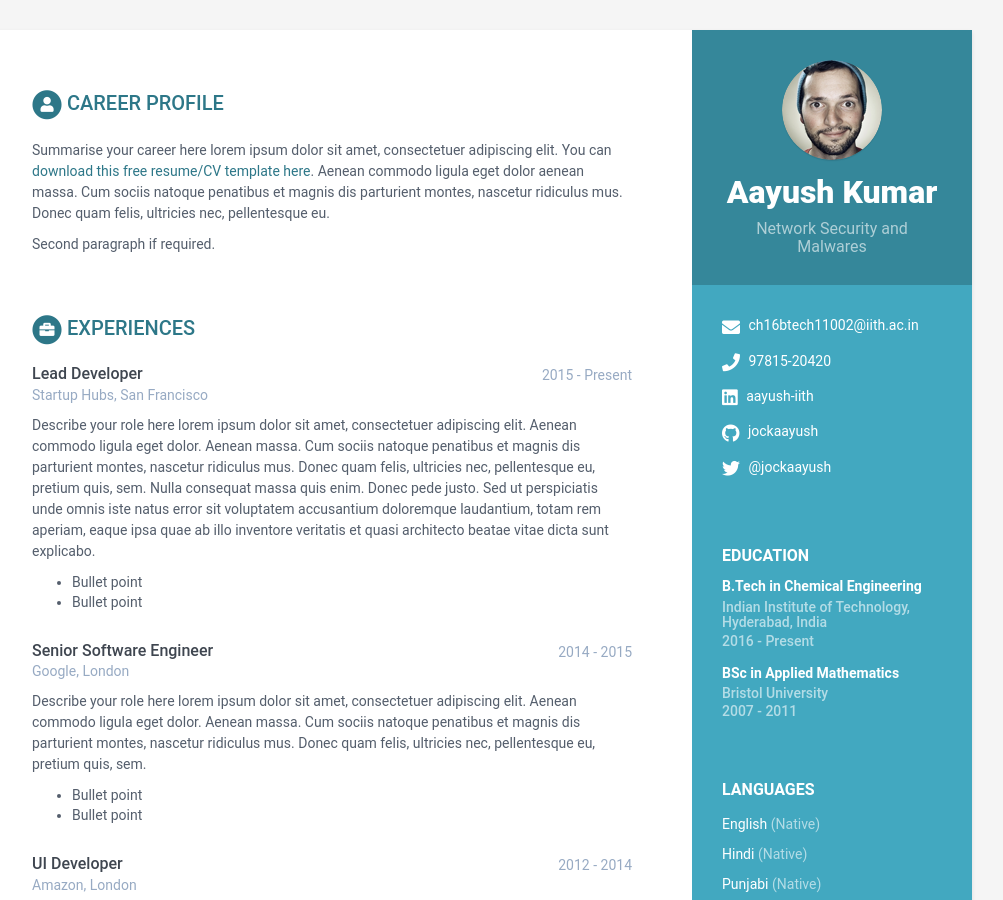
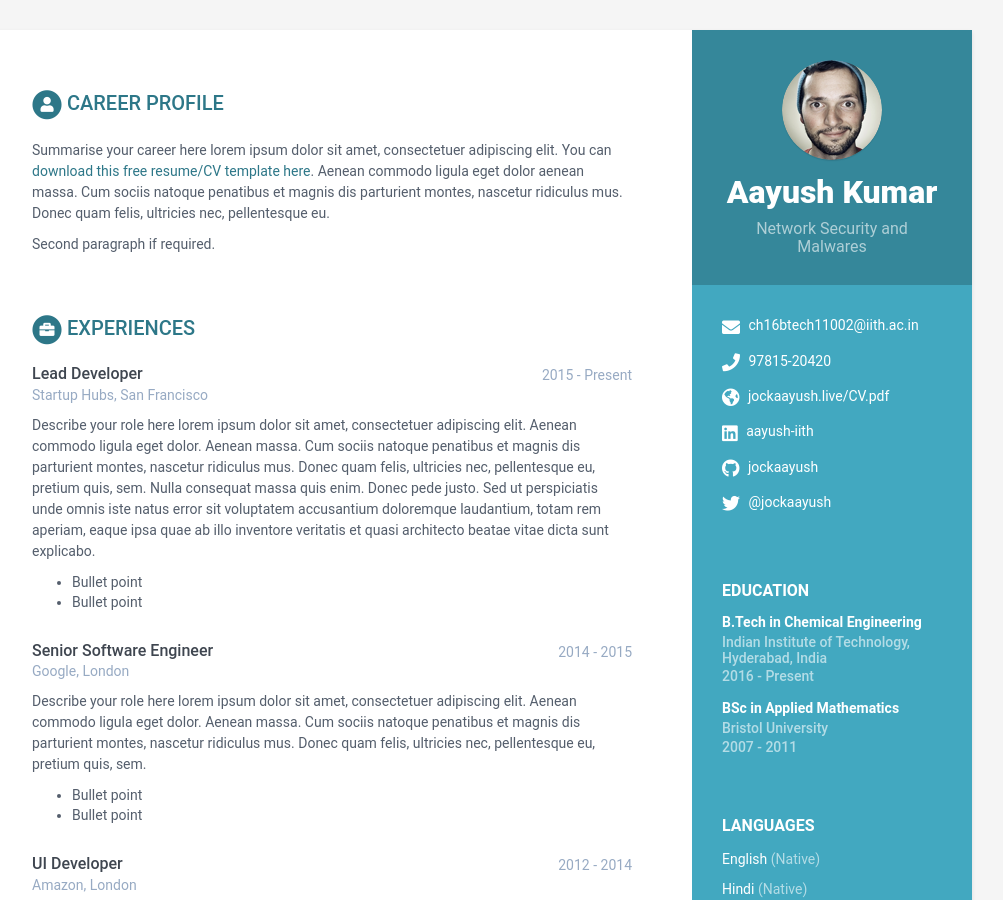
Before and after one commit to jockaayush/jockaayush.github.io, a Jekyll site: the page built from index.html, in a window 1280 px wide and 900 px high. Shown: the whole window, without its empty margins (168-1171 px from the left). Built offline with Jekyll 4.4.1, drawn with Linux system fonts in a browser that asks for light colours.

Commit message:
Update data.yml

```diff
--- a/_data/data.yml
+++ b/_data/data.yml
@@ -14,7 +14,7 @@ sidebar:
     # Sidebar links
     email: ch16btech11002@iith.ac.in
     phone: 97815-20420
-    #website: blog.webjeda.com #do not add http://
+    website: jockaayush.live/CV.pdf #do not add http://
     linkedin: aayush-iith
     github: jockaayush
     gitlab:
```
